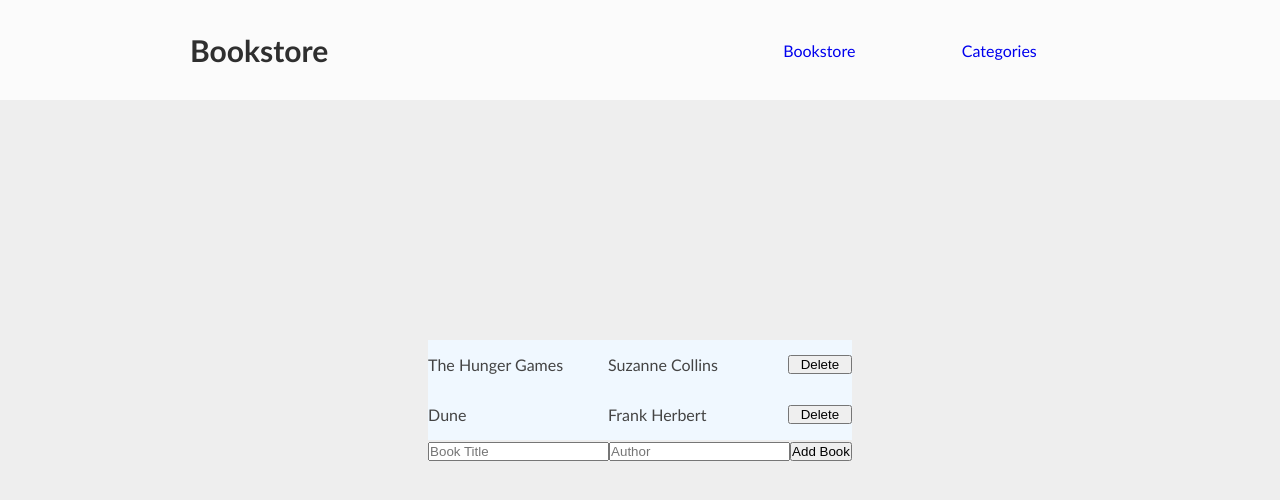
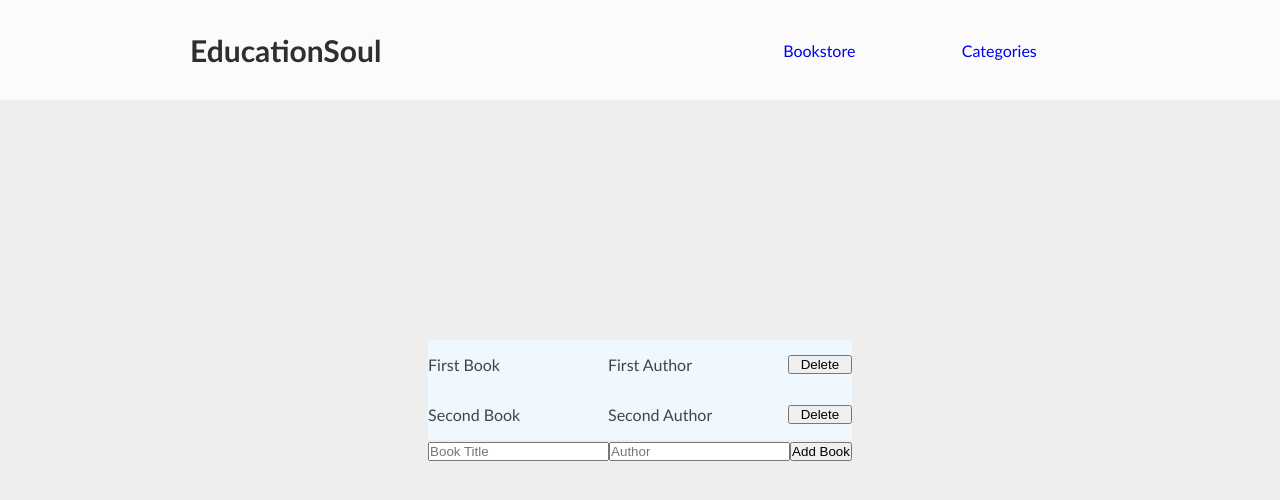
Before and after one commit to for-ashraf/bookstore-react-app, a React (Create React App) app: page / in a window 1280 px wide. Shown: the top 500 px of the page. Built offline with nearby package versions, Linux system fonts and the light colour scheme.

Commit message:
Title changes

```diff
--- a/src/components/Navbar.js
+++ b/src/components/Navbar.js
@@ -18,7 +18,7 @@ function Navigation() {
   return (
     <nav>
       <div className="navContainer">
-        <h3 className="logo">Bookstore</h3>
+        <h3 className="logo">EducationSoul</h3>
         <ul className="navLinks">
           {links.map((link) => (
             <li className="NavLink" key={link.id}>
--- a/src/pages/Bookstore.js
+++ b/src/pages/Bookstore.js
@@ -5,13 +5,13 @@ import BookList from '../components/BookList';
 export default function Bookstore() {
   const books = [{
     id: 1,
-    title: 'The Hunger Games',
-    author: 'Suzanne Collins',
+    title: 'First Book',
+    author: 'First Author',
   },
   {
     id: 2,
-    title: 'Dune',
-    author: 'Frank Herbert',
+    title: 'Second Book',
+    author: 'Second Author',
   }];
   return (
     <div className="books-container">
--- a/src/pages/Categories.js
+++ b/src/pages/Categories.js
@@ -3,7 +3,7 @@ import React from 'react';
 export default function Categories() {
   return (
     <div>
-      <button type="button">Check Status</button>
+      <button type="button">Book Status</button>
     </div>
   );
 }
```
